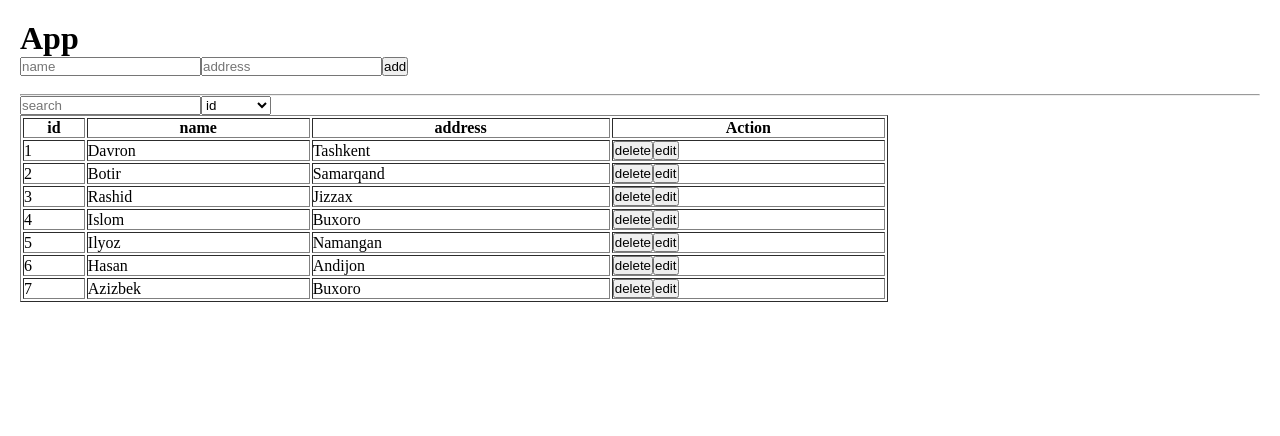
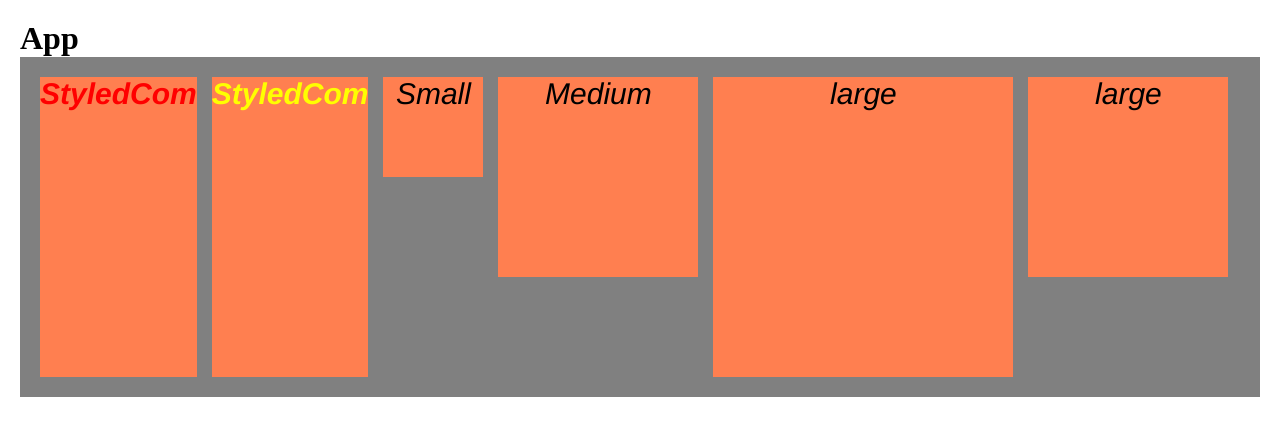
Before and after one commit to Mirmukhsit/firstreact, a React (Create React App) app: page / in a window 1280 px wide. Shown: the top 436 px of the page. Built offline with nearby package versions, Linux system fonts and the light colour scheme; the HTML template or start-up script is replaced by a standard one.

Commit message:
style com

```diff
--- a/package.json
+++ b/package.json
@@ -9,6 +9,7 @@
     "react": "^18.2.0",
     "react-dom": "^18.2.0",
     "react-scripts": "5.0.1",
+    "styled-components": "^5.3.9",
     "web-vitals": "^2.1.4"
   },
   "scripts": {
--- a/src/App.js
+++ b/src/App.js
@@ -1,20 +1,20 @@
 import React from 'react'
-import Map from './components/Map';
+import StyleCom from './components/StyleCom';
 
 
-const data = [
-  {id:1,names:"Bobur",age:23,  email:"bbbbbbbbbb@gmail.com",address:"Tashkent"},
-  {id:2,names:"Sardor",age:17, email:"sssssss@gmail.com",address:"Samarqand"},
-  {id:3,names:"Azim",age:25,   email:"aaaaaaa@gmail.com",address:"Jizzax"},
-  {id:4,names:"Temur",age:12,  email:"tttttttt@gmail.com",address:"Buxoro"},
-  {id:5,names:"Davron",age:24, email:"dddddd@gmail.com",address:"Xorazm"},
-];
+// const data = [
+//   {id:1,names:"Bobur",age:23,  email:"bbbbbbbbbb@gmail.com",address:"Tashkent"},
+//   {id:2,names:"Sardor",age:17, email:"sssssss@gmail.com",address:"Samarqand"},
+//   {id:3,names:"Azim",age:25,   email:"aaaaaaa@gmail.com",address:"Jizzax"},
+//   {id:4,names:"Temur",age:12,  email:"tttttttt@gmail.com",address:"Buxoro"},
+//   {id:5,names:"Davron",age:24, email:"dddddd@gmail.com",address:"Xorazm"},
+// ];
 
 function App() {
   return (
     <div style={{padding:"20px"}}>
       <h1>App</h1>
-      <Map />
+      <StyleCom />
     </div>
   )
 }
--- a/src/components/Map.jsx
+++ /dev/null
@@ -1,91 +0,0 @@
-import React, {useState} from 'react'
-import { data } from '../Moc';
-
-function Map() {
-    const [search, setSearch] = useState("");
-    const [select, setSelect] = useState("id");
-    const [datas, setData] = useState(data);
-    const [name, setName] = useState("");
-    const [address, setAddress] = useState("");
-    const onSearch = (event) => {
-      setSearch(event.target.value);
-      let res = datas.filter(val=>`${val[select]}`.toLowerCase().includes(search))
-      setData(res)
-    }
-    const getSelectedVal = (e) =>{
-      setSelect(e.target.value)
-    }
-    console.log(select);
-    const onDelete = (id) =>{
-      let result = datas.filter(val=>val.id !== id)
-      setData(result)
-    }
-    const getValueName = (e) =>{
-      setName(e.target.value)
-    }
-    const getValueAddress = (e) =>{
-      setAddress(e.target.value)
-    }
-
-    const onCreate = () =>{
-      let user = {
-        id:Date.now(),
-        name:name,
-        address:address,
-      }
-      let res = [...datas,user];
-      name && address && setData(res)
-      setName("");
-      setAddress("")
-    }
-    return (
-      <div>
-        <input value={name} onChange={getValueName} type="text" placeholder='name' />
-        <input value={address} onChange={getValueAddress} type="text" placeholder='address' />
-        <button onClick={onCreate}>add</button>
-        <br />
-        <br />
-        <hr />
-        <input type="text" placeholder='search' onChange = {onSearch} />
-        <select onChange={getSelectedVal} name="" id="">
-          <option value="id">id</option>
-          <option value="name">name</option>
-          <option value="address">address</option>
-        </select>
-        <table border="1" width={"70%"}>
-          <thead>
-            <tr>
-              <th>id </th>
-              <th>name</th>
-              <th>address</th>
-              <th>Action</th>
-            </tr>
-          </thead>
-          <tbody>
-            {
-              datas.length ?
-              datas.map((val,inx)=>{
-                return(
-                  <tr key = {val.id}>
-                    <td>{val.id}</td>
-                    <td>{val.name}</td>
-                    <td>{val.address}</td>
-                    <td>
-                      <button onClick={() => onDelete(val.id)}>delete</button>
-                      <button >edit</button>
-                    </td>
-                  </tr>
-                )
-              }) :
-              <tr>
-                  <th colSpan={"4"}><h1>No Data</h1></th>
-              </tr>
-            }
-          </tbody>
-        </table>
-      </div>
-    )
-  }
-
-
-  export default Map;
--- /dev/null
+++ b/src/components/StyleCom.jsx
@@ -0,0 +1,18 @@
+import React from "react"
+import { Container, Title, Item } from "./style.js";
+
+function Stylecom() {
+    return (
+    <Container>
+        <Title color ="red">StyledCom</Title>
+        <Title color='yellow'>StyledCom</Title>
+        <Item size="small">Small</Item>
+        <Item size="medium">Medium</Item>
+        <Item size="large">large</Item>
+        <Item size="xlarge">large</Item>
+    </Container>
+    )
+
+}
+
+export default Stylecom
--- /dev/null
+++ b/src/components/style.js
@@ -0,0 +1,38 @@
+import styled from "styled-components";
+import {css} from "styled-components";
+
+const getSize = (props) =>{
+    switch (props.size) {
+        case "small" : return "100px";
+        case "medium" : return "200px";
+        case "large" : return "300px";
+        default : return "200px"
+    }
+}
+
+const Container  = styled.div`
+   background-color:gray;
+   padding:20px;
+   display: flex;
+   gap: 15px;
+`;
+
+const common = css`
+    background-color: coral;
+    font-size: 30px;
+    font-family: 'Franklin Gothic Medium', 'Arial Narrow', Arial, sans-serif;
+    font-style: italic;
+    text-align: center;
+`
+
+const Title = styled("h1")`
+   color: ${(props)=>props.color};
+   ${common}
+;`
+const Item = styled.div`
+    width: ${getSize};
+    height: ${getSize};
+    ${common}
+;`
+
+export {Container,Title,Item}
--- /dev/null
+++ b/test.js
@@ -0,0 +1 @@
+console.log(typeof (null));
```
Also changed, not shown: 1 other file (tests, documents, lock files or other folders).
